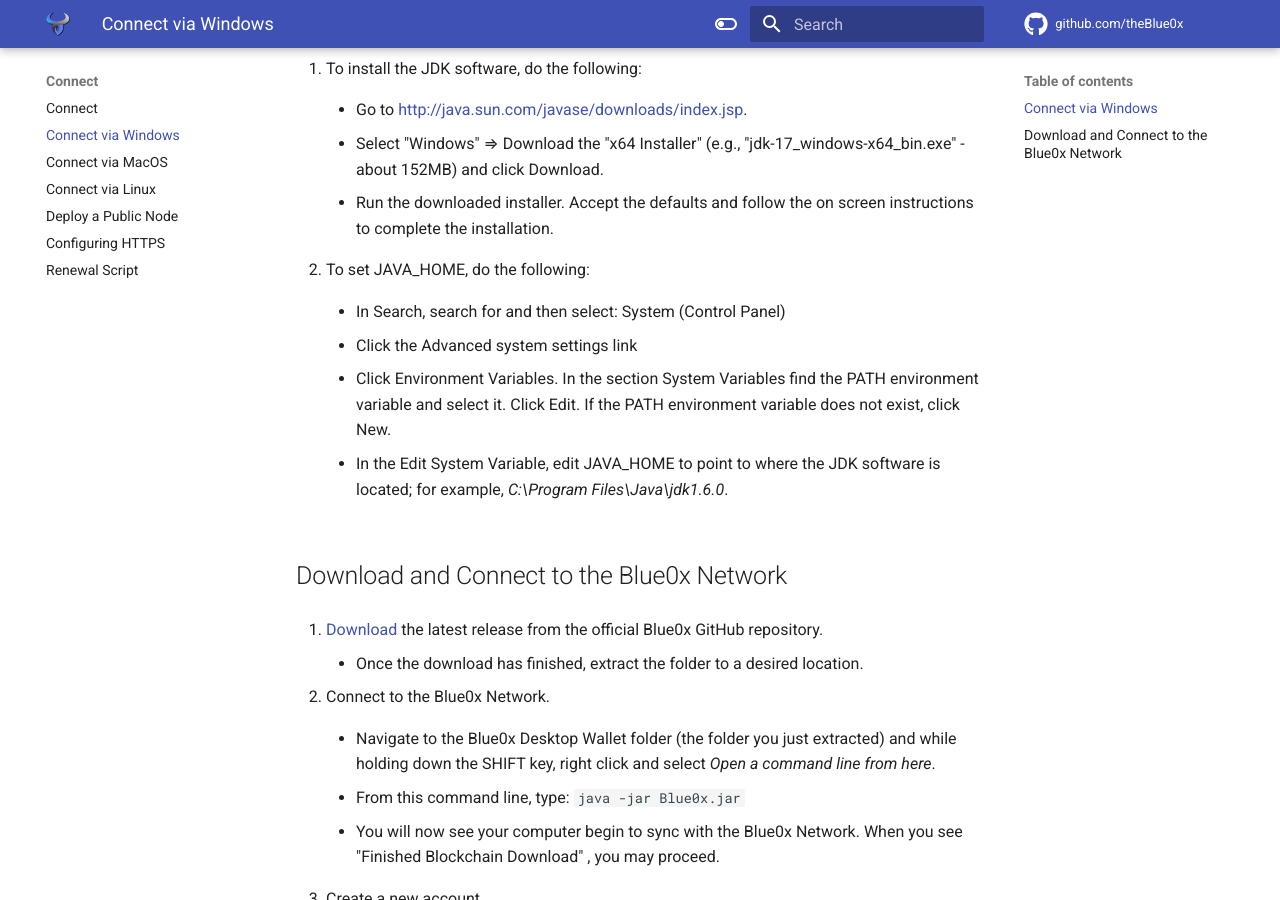
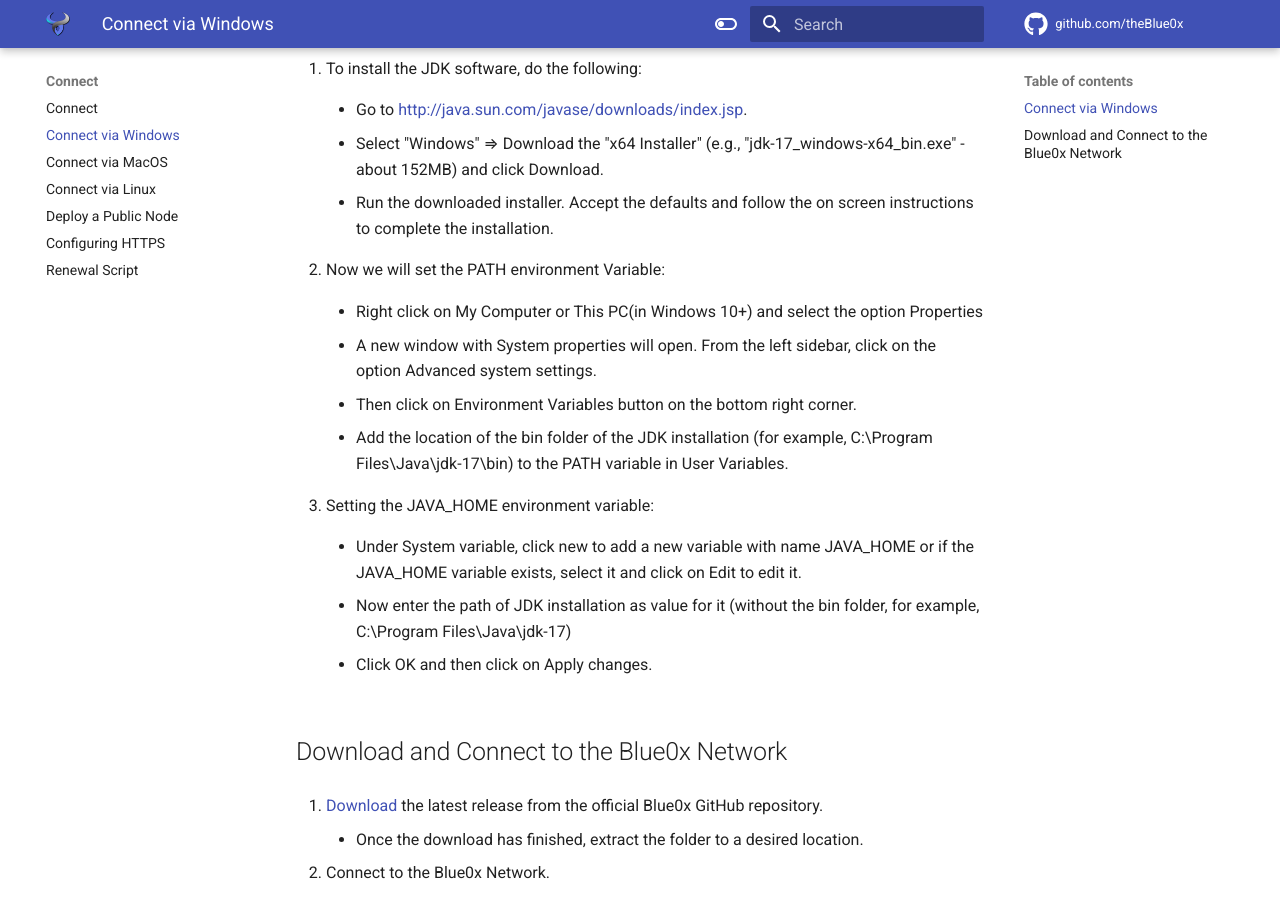
Before and after one commit to theBlue0x/docs, an MkDocs documentation site: the page built from docs/connect/local.md, in a window 1280 px wide and 900 px high, scrolled down 298 px. Built offline with MkDocs 1.6.1 and Material for MkDocs 9.7.7, drawn with Linux system fonts in a browser that asks for light colours.

Commit message:
Update local.md

```diff
--- a/docs/connect/local.md
+++ b/docs/connect/local.md
@@ -10,15 +10,23 @@
 
     -  Run the downloaded installer. Accept the defaults and follow the on screen instructions to complete the installation.
 
-2.  To set JAVA_HOME, do the following:
+2.  Now we will set the PATH environment Variable:
 
-    -  In Search, search for and then select: System (Control Panel)
+    -  Right click on My Computer or This PC(in Windows 10+) and select the option Properties
 
-    -  Click the Advanced system settings link
+    -  A new window with System properties will open. From the left sidebar, click on the option Advanced system settings.
 
-    -  Click Environment Variables. In the section System Variables find the PATH environment variable and select it. Click Edit. If the PATH environment variable does not exist, click New.
+    -  Then click on Environment Variables button on the bottom right corner.
 
-    -  In the Edit System Variable, edit JAVA_HOME to point to where the JDK software is located; for example,  *C:\Program Files\Java\jdk1.6.0*.
+    -  Add the location of the bin folder of the JDK installation (for example, C:\Program Files\Java\jdk-17\bin) to the PATH variable in User Variables.
+
+3.  Setting the JAVA_HOME environment variable:
+
+    -  Under System variable, click new to add a new variable with name JAVA_HOME or if the JAVA_HOME variable exists, select it and click on Edit to edit it.
+
+    -  Now enter the path of JDK installation as value for it (without the bin folder, for example, C:\Program Files\Java\jdk-17)
+
+    -  Click OK and then click on Apply changes.
 
 ## Download and Connect to the Blue0x Network
 
```
